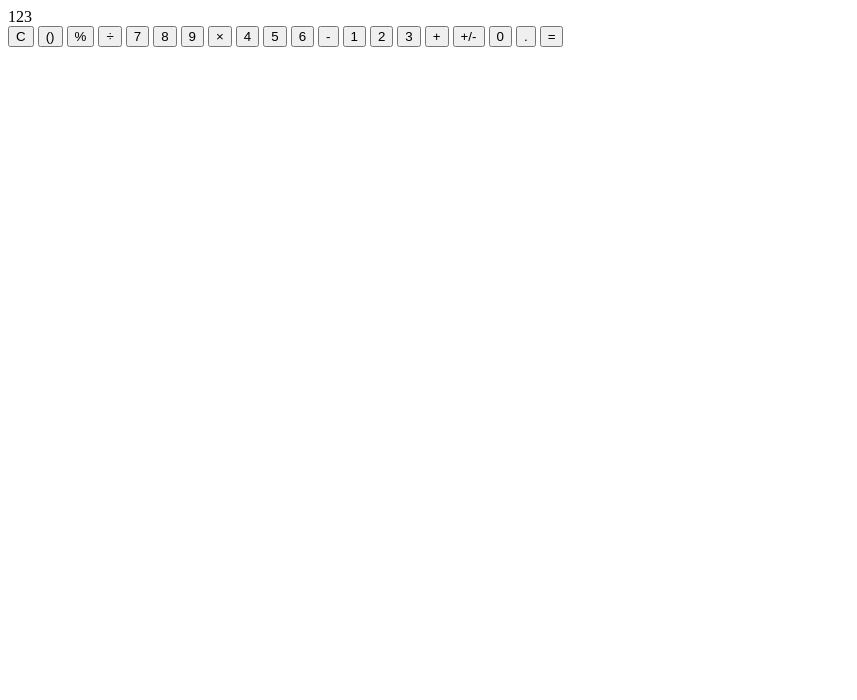
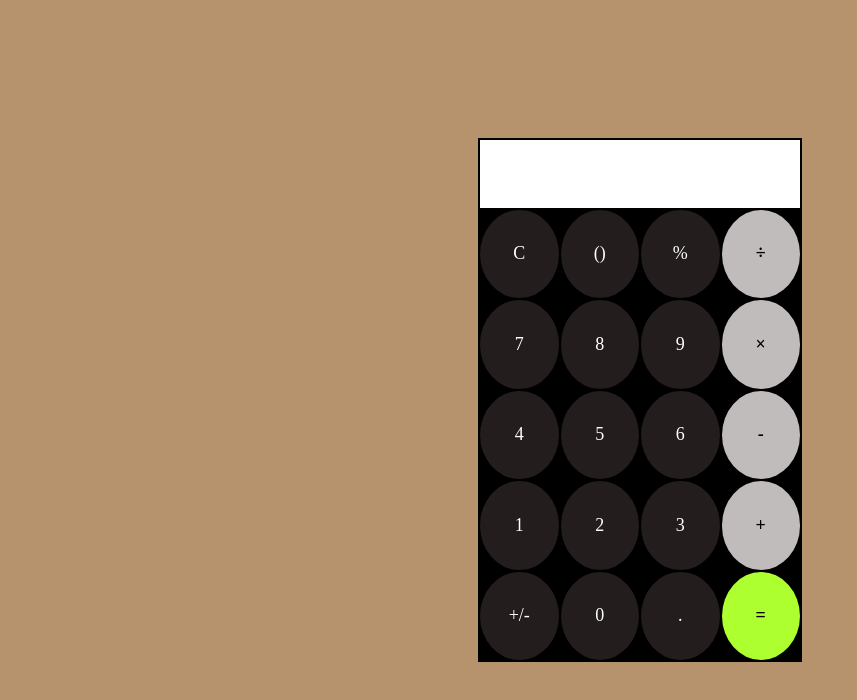
Before and after one commit to ReshenderPratapSingh/Cal-C, a plain HTML site: page index.html in a window 1280 px wide. Shown: the whole page, without its empty margins (0-857 px from the left). Drawn offline with Linux system fonts and the light colour scheme.

Commit message:
fix: correct stylesheet link and add script for calculator functionality

```diff
--- a/index.html
+++ b/index.html
@@ -5,11 +5,11 @@
     <meta name="viewport" content="width=device-width, initial-scale=1.0" >
     <meta name="description" content="this web page contains a calculator">
     <title>Cal-C</title>
-    <link rel="stylesheet" href="style.css">
+    <link rel="stylesheet" href="styles.css">
   </head>
   <body>
     <div id="housing">
-      <div id="display-area" >123</div>
+      <div id="display-area" ></div>
       <button id="clear" class="special-functions calc"> C </button>
       <button id="parenthesis" class="special-functions calc"> () </button>
       <button id="percentage" class="special-functions calc"> % </button>
@@ -31,5 +31,6 @@
       <button id="decimal" class="special-functions calc"> . </button>
       <button id="equals" class="operators calc"> = </button>
     </div>
+    <script src="script.js"></script>
   </body>
 </html>
```
